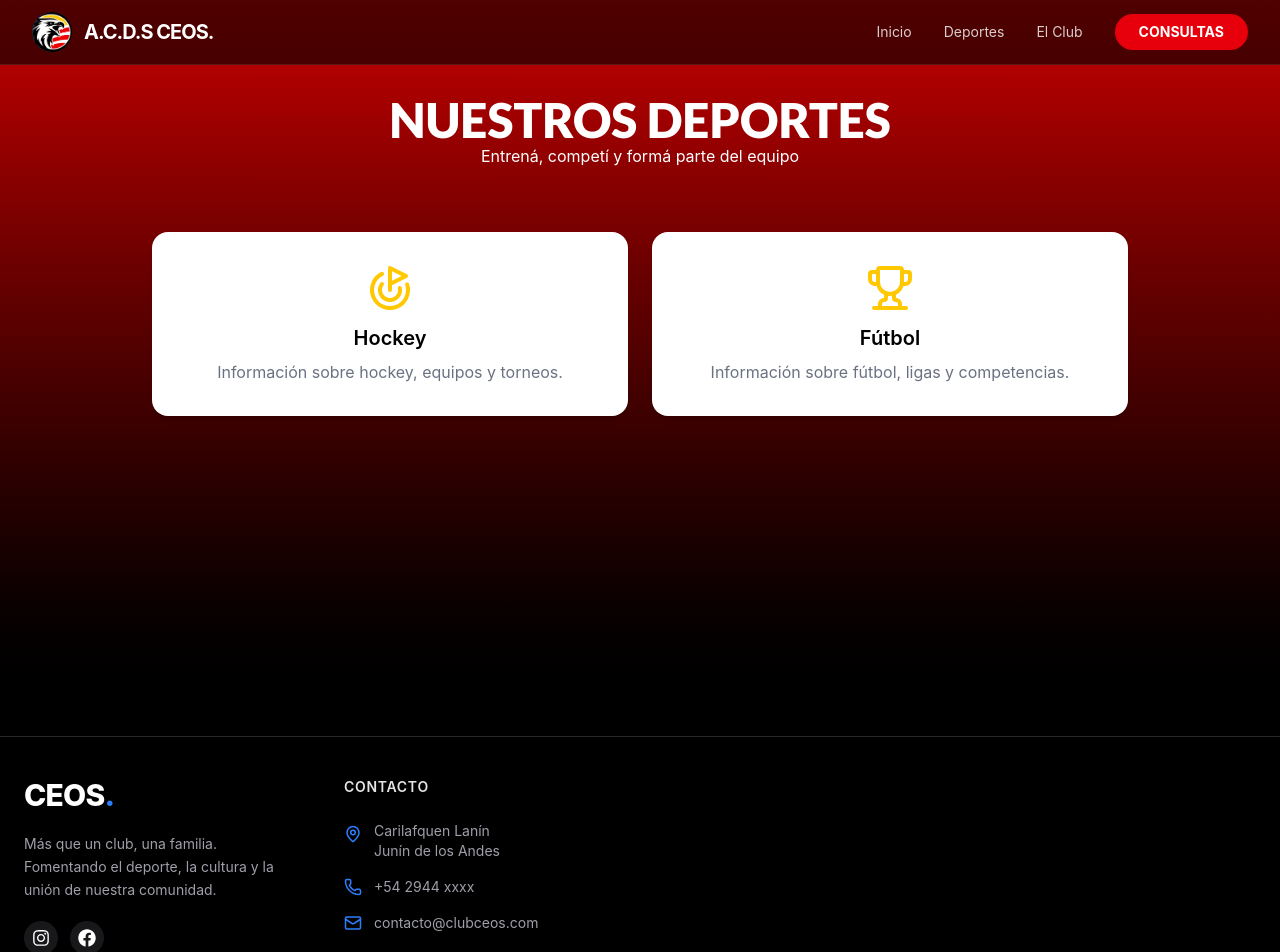
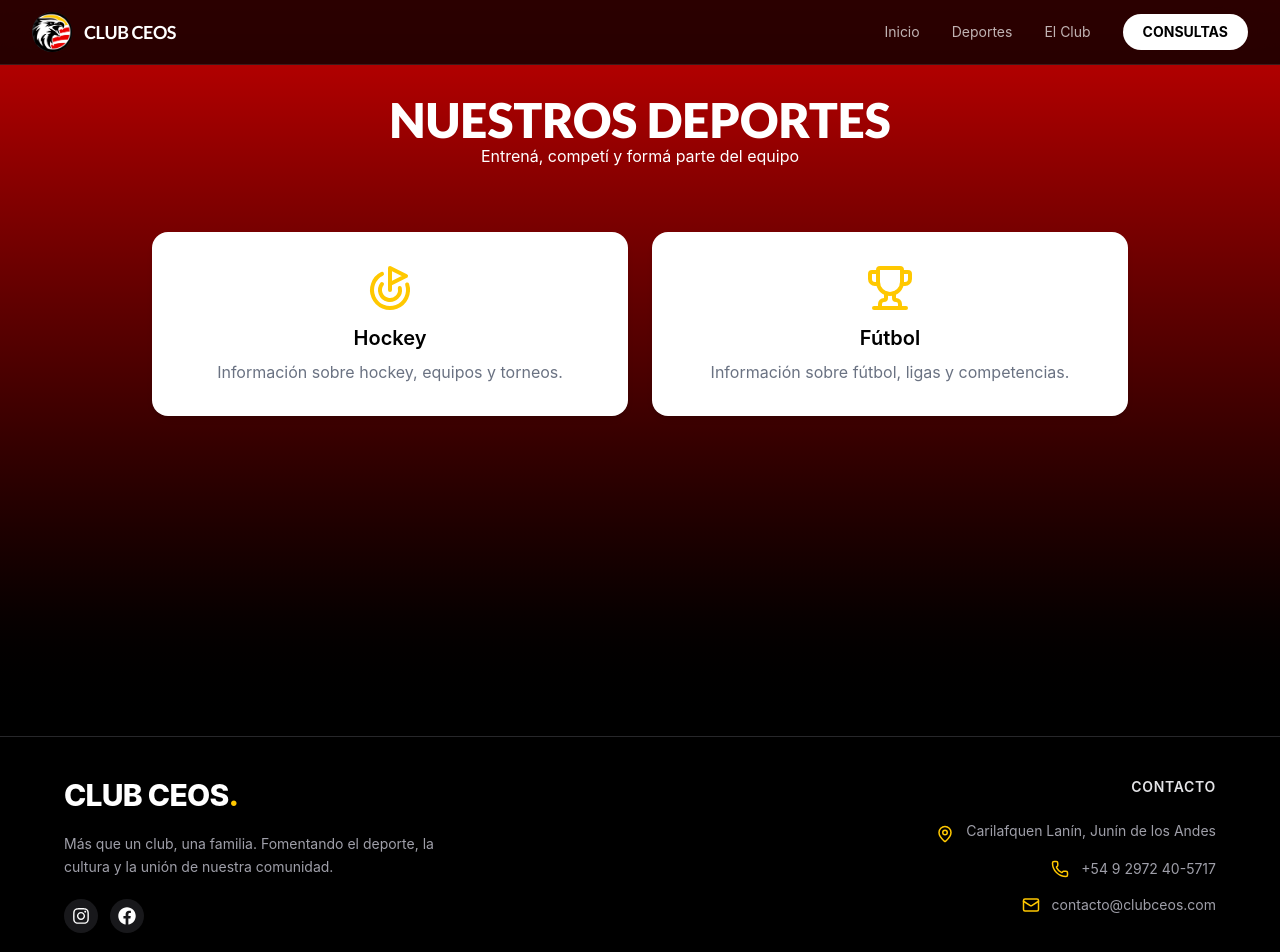
Before and after one commit to RodriVelo/CEOS-FC, a React (Vite) app in the folder mi-app-react/: page /deportes in a window 1280 px wide. Shown: the top 952 px of the page. Built offline with nearby package versions, Linux system fonts and the light colour scheme.

Commit message:
mejoras mas mejoras

```diff
--- a/mi-app-react/src/componentes/encabezado/header.jsx
+++ b/mi-app-react/src/componentes/encabezado/header.jsx
@@ -1,104 +1,72 @@
-import React, { useState } from 'react';
+import React, { useState } from "react";
 import { useNavigate } from "react-router-dom";
+import { motion, AnimatePresence } from "framer-motion";
 import escudo from "../../assets/img/header/ESCUDO.png";
+import { ArrowRightToLine } from 'lucide-react';
 
 export default function Header() {
-
   const navigate = useNavigate();
   const [isOpen, setIsOpen] = useState(false);
 
-  const navega = (direccion) => {
-    navigate(direccion);
+  const navega = (dir) => {
+    navigate(dir);
     setIsOpen(false);
   };
 
   return (
-    <nav className="fixed w-full z-50 top-0
-                    bg-black/60 backdrop-blur-md
-                    border-b border-white/10
-                    transition-all duration-300">
-
+    <nav className="fixed w-full z-50 top-0 bg-black/78 backdrop-blur-xl border-b border-white/10">
       <div className="max-w-7xl mx-auto px-4 sm:px-6 lg:px-8">
         <div className="flex justify-between h-16 items-center">
 
           {/* Logo */}
-          <div className="flex items-center gap-3 flex-shrink-0 group">
-            <div className="w-10 h-10 overflow-hidden rounded-full
-                            bg-gray-800 flex items-center justify-center
-                            transition-all duration-300
-                            group-hover:scale-110
-                            group-hover:shadow-lg
-                            group-hover:shadow-red-500/30">
-              <img
-                src={escudo}
-                alt="Logo"
-                className="w-full h-full object-cover"
-              />
-            </div>
+          <div
+            onClick={() => navega("/")}
+            className="flex items-center gap-3 cursor-pointer group"
+          >
+            <motion.div
+              whileHover={{ scale: 1.1 }}
+              className="w-10 h-10 rounded-full overflow-hidden bg-zinc-800"
+            >
+              <img src={escudo} className="w-full h-full object-cover" />
+            </motion.div>
 
-            <span
-              onClick={() => navega("/")}
-              className="text-xl font-bold tracking-tighter
-                         text-white cursor-pointer uppercase
-                         transition-all duration-300
-                         group-hover:text-red-400"
-            >
-              A.C.D.S CEOS.
+            <span className="font-['Lato'] text-white font-bold tracking-tight text-lg group-hover:text-red-400 transition">
+              CLUB CEOS
             </span>
           </div>
 
           {/* Desktop */}
-          <div className="hidden md:flex space-x-8 items-center">
+          <div className="hidden md:flex items-center gap-8">
+            {["Inicio", "Deportes", "El Club"].map((item, i) => {
+              const routes = ["/", "/deportes", "/infoClub"];
+              return (
+                <motion.button
+                  key={i}
+                  onClick={() => navega(routes[i])}
+                  whileHover={{ y: -2 }}
+                  className="text-sm text-white/70 hover:text-white transition relative"
+                >
+                  {item}
+                  <span className="absolute left-0 -bottom-1 w-0 h-[2px] bg-red-500 transition-all duration-300 group-hover:w-full" />
+                </motion.button>
+              );
+            })}
 
-            <button
-              onClick={() => navega("/")}
-              className="relative text-sm text-white/80
-                         hover:text-white transition"
+            <motion.button
+              whileHover={{ scale: 1.05 }}
+              whileTap={{ scale: 0.95 }}
+              onClick={() => navega("/informacionSocios")}
+              className="bg-white px-5 py-2 rounded-full text-sm font-bold"
             >
-              Inicio
-              <span className="absolute -bottom-1 left-0 w-0 h-[2px]
-                               bg-red-500 transition-all duration-300
-                               group-hover:w-full"/>
-            </button>
-
-            <button
-              onClick={() => navega("/deportes")}
-              className="text-sm text-white/80
-                         hover:text-white transition
-                         hover:scale-105"
-            >
-              Deportes
-            </button>
-
-            <button
-              onClick={() => navega("/infoClub")}
-              className="text-sm text-white/80
-                         hover:text-white transition
-                         hover:scale-105"
-            >
-              El Club
-            </button>
-
-            <button className="bg-red-600 text-white px-6 py-2
-                               rounded-full text-sm font-bold
-                               transition-all duration-300
-                               hover:bg-red-500
-                               hover:scale-105
-                               hover:shadow-lg
-                               hover:shadow-red-500/30" onClick={() => navega("/informacionSocios")}>
-
               CONSULTAS
-            </button>
-
+            </motion.button>
           </div>
 
           {/* Mobile button */}
           <div className="md:hidden">
             <button
               onClick={() => setIsOpen(!isOpen)}
-              className="text-white text-2xl
-                         transition-transform duration-300
-                         hover:scale-110"
+              className="text-white text-2xl"
             >
               {isOpen ? "✕" : "☰"}
             </button>
@@ -106,79 +74,46 @@ export default function Header() {
         </div>
       </div>
 
-      {/* Mobile menu */}
+      {/* Mobile Menu */}
+      <AnimatePresence>
         {isOpen && (
-        <div className="md:hidden absolute top-full left-0 w-full
-                        bg-black/70 backdrop-blur-xl
-                        border-t border-white/10
-                        animate-in slide-in-from-top duration-300">
+          <motion.div
+            initial={{ opacity: 0, y: -20 }}
+            animate={{ opacity: 1, y: 0 }}
+            exit={{ opacity: 0, y: -20 }}
+            transition={{ duration: 0.25 }}
+            className="md:hidden absolute top-full left-0 w-full px-4 pt-4 pb-6"
+          >
+            <div className="bg-zinc-900/95 backdrop-blur-2xl rounded-2xl border border-white/10 shadow-2xl">
+              <div className="flex flex-col gap-3 p-4">
 
-          <nav className="flex flex-col gap-3 p-4">
+                {["Inicio", "Deportes", "El Club"].map((item, i) => {
+                  const routes = ["/", "/deportes", "/infoClub"];
+                  return (
+                    <motion.button
+                      key={i}
+                      onClick={() => navega(routes[i])}
+                      whileTap={{ scale: 0.97 }}
+                      className="flex justify-between items-center px-4 py-3 rounded-xl bg-white/5 text-white hover:bg-white/10 transition"
+                    >
+                      {item}
+                      <ArrowRightToLine />
+                    </motion.button>
+                  );
+                })}
 
-            <button
-              onClick={() => navega("/")}
-              className="group flex items-center justify-between
-                         px-6 py-4 rounded-xl
-                         bg-white/5
-                         hover:bg-white/10
-                         text-white
-                         transition-all duration-300
-                         hover:scale-[1.02]"
-            >
-              Inicio
-              <span className="transition-transform duration-300 group-hover:translate-x-2">
-                →
-              </span>
-            </button>
-
-            <button
-              onClick={() => navega("/deportes")}
-              className="group flex items-center justify-between
-                         px-6 py-4 rounded-xl
-                         bg-white/5
-                         hover:bg-white/10
-                         text-white
-                         transition-all duration-300
-                         hover:scale-[1.02]"
-            >
-              Deportes
-              <span className="transition-transform duration-300 group-hover:translate-x-2">
-                →
-              </span>
-            </button>
-
-            <button
-              onClick={() => navega("/infoClub")}
-              className="group flex items-center justify-between
-                         px-6 py-4 rounded-xl
-                         bg-white/5
-                         hover:bg-white/10
-                         text-white
-                         transition-all duration-300
-                         hover:scale-[1.02]"
-            >
-              El Club
-              <span className="transition-transform duration-300 group-hover:translate-x-2">
-                →
-              </span>
-            </button>
-
-            <button
-              className="mt-2 bg-red-600 text-white
-                         py-4 rounded-xl font-bold
-                         hover:bg-red-500
-                         transition-all duration-300
-                         hover:scale-[1.02]
-                         shadow-lg shadow-red-500/20"
+                <motion.button
+                  whileTap={{ scale: 0.97 }}
                   onClick={() => navega("/informacionSocios")}
+                  className="mt-2 bg-white py-3 rounded-xl font-bold text-black "
                 >
                   CONSULTAS
-            </button>
-
-          </nav>
+                </motion.button>
               </div>
+            </div>
+          </motion.div>
         )}
-
+      </AnimatePresence>
     </nav>
   );
 }
--- a/mi-app-react/src/componentes/footer/footer.jsx
+++ b/mi-app-react/src/componentes/footer/footer.jsx
@@ -5,15 +5,15 @@ import { MapPin, Phone, Mail } from "lucide-react";
 const Footer = () => {
  return (
   <footer className="bg-black text-white pt-10 pb-6 px-6 border-t border-zinc-800">
-    <div className="max-w-7xl mx-auto grid grid-cols-1 md:grid-cols-2 lg:grid-cols-4 gap-12">
+    <div className="w-full mx-auto flex flex-col md:flex-row justify-between gap-10 px-10">
 
-      {/* Identidad del Club */}
-      <div className="space-y-5">
+  {/* IZQUIERDA */}
+  <div className="space-y-5 max-w-sm">
     <h2 className="text-3xl font-extrabold tracking-tight">
-          CEOS<span className="text-blue-500">.</span>
+      CLUB CEOS<span className="text-[#ffc800]">.</span>
     </h2>
 
-        <p className="text-zinc-400 text-sm leading-relaxed max-w-sm">
+    <p className="text-zinc-400 text-sm leading-relaxed">
       Más que un club, una familia. Fomentando el deporte, la cultura y la unión de nuestra comunidad.
     </p>
 
@@ -35,33 +35,31 @@ const Footer = () => {
       >
         <FaFacebook size={18} />
       </a>
-
-
     </div>
   </div>
 
-      {/* Contacto */}
-      <div>
+  {/* DERECHA */}
+  <div className="md:text-right">
     <h3 className="text-sm font-semibold mb-6 uppercase tracking-wider text-zinc-200">
       Contacto
     </h3>
 
     <ul className="space-y-4 text-sm text-zinc-400">
-          <li className="flex items-start gap-3">
-            <MapPin size={18} className="text-blue-500 mt-1 shrink-0" />
+      <li className="flex md:justify-end items-start gap-3">
+        <MapPin size={18} className="text-[#ffc800] mt-1 shrink-0" />
         <span>
-              Carilafquen Lanín <br />
+          Carilafquen Lanín,
           Junín de los Andes
         </span>
       </li>
 
-          <li className="flex items-center gap-3">
-            <Phone size={18} className="text-blue-500 shrink-0" />
-            <span>+54 2944 xxxx</span>
+      <li className="flex md:justify-end items-center gap-3">
+        <Phone size={18} className="text-[#ffc800] shrink-0" />
+        <span>+54 9 2972 40-5717</span>
       </li>
 
-          <li className="flex items-center gap-3">
-            <Mail size={18} className="text-blue-500 shrink-0" />
+      <li className="flex md:justify-end items-center gap-3">
+        <Mail size={18} className="text-[#ffc800] shrink-0" />
         <span>contacto@clubceos.com</span>
       </li>
     </ul>
@@ -75,14 +73,14 @@ const Footer = () => {
         © {new Date().getFullYear()} CLUB CEOS — Todos los derechos reservados.
       </p>
 
-      <div className="flex gap-6">
+      {/* <div className="flex gap-6">
         <a href="#" className="hover:text-white transition-colors">
           Política de Privacidad
         </a>
         <a href="#" className="hover:text-white transition-colors">
           Términos y Condiciones
         </a>
-      </div>
+      </div> */}
     </div>
   </footer>
 );
```
Lines whose indentation alone changed are shown as unchanged.
